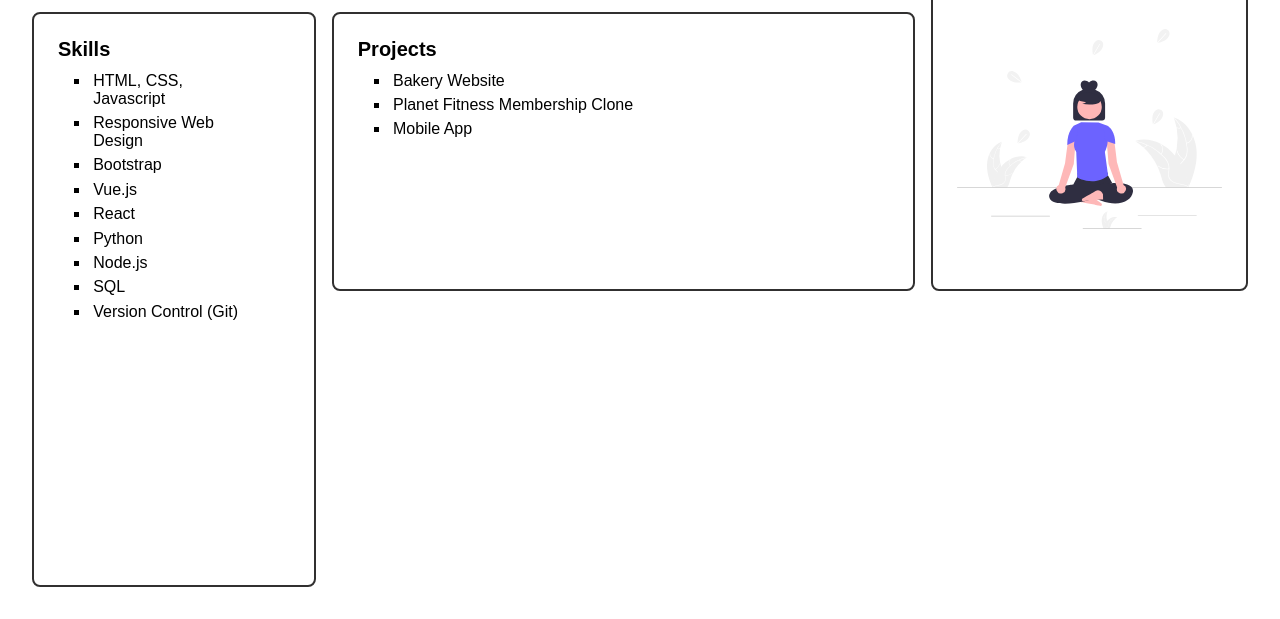
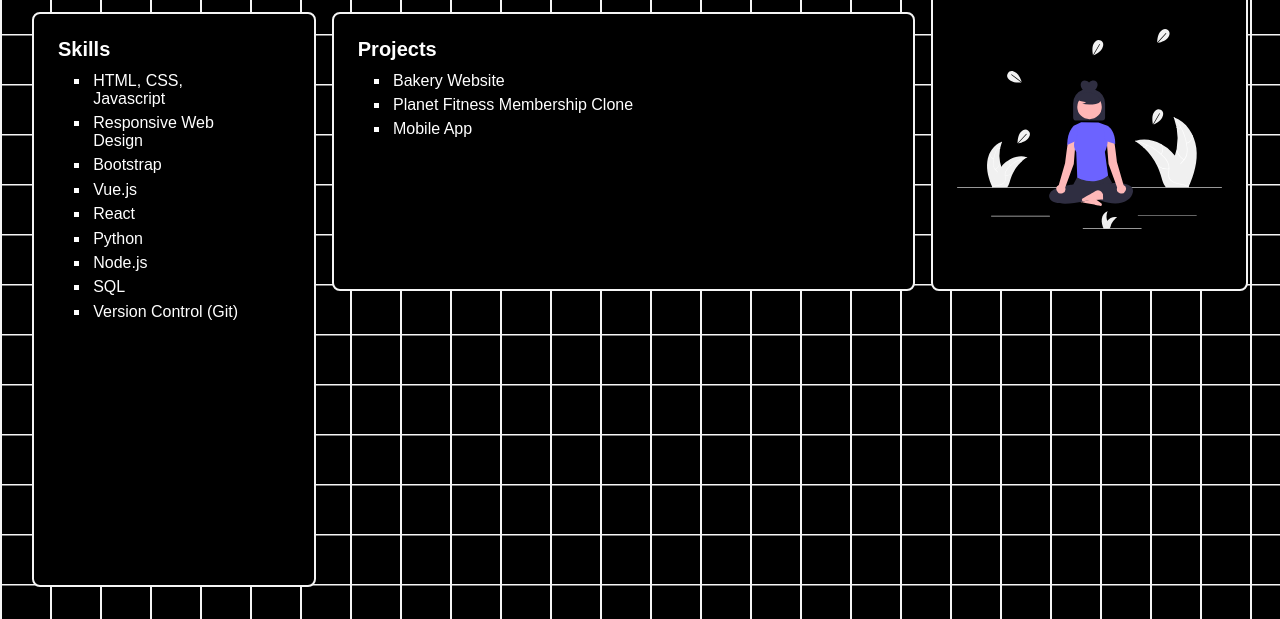
Before and after one commit to lengleman-spec/bento-portfolio, a plain HTML site: page index.html in a window 1280 px wide. Shown: the part 316-935 px from the top of the page. Drawn offline with Linux system fonts and the light colour scheme; a web font is replaced by a local one.

Commit message:
Add grid-style background.

```diff
--- a/styles.css
+++ b/styles.css
@@ -9,6 +9,11 @@
 
 body {
   margin: 2rem;
+  background: black;
+  background-image: linear-gradient(whitesmoke 1px, transparent 2px),
+    linear-gradient(90deg, whitesmoke 2px, transparent 2px);
+  background-size: 50px 50px;
+  color: white;
 }
 
 h1 {
@@ -30,9 +35,10 @@ ul {
 }
 
 .card {
-  border: 2px solid rgb(49, 48, 48);
+  border: 2px solid whitesmoke;
   border-radius: 8px;
   padding: 1.5rem;
+  background-color: black;
 }
 
 .hero {
```
